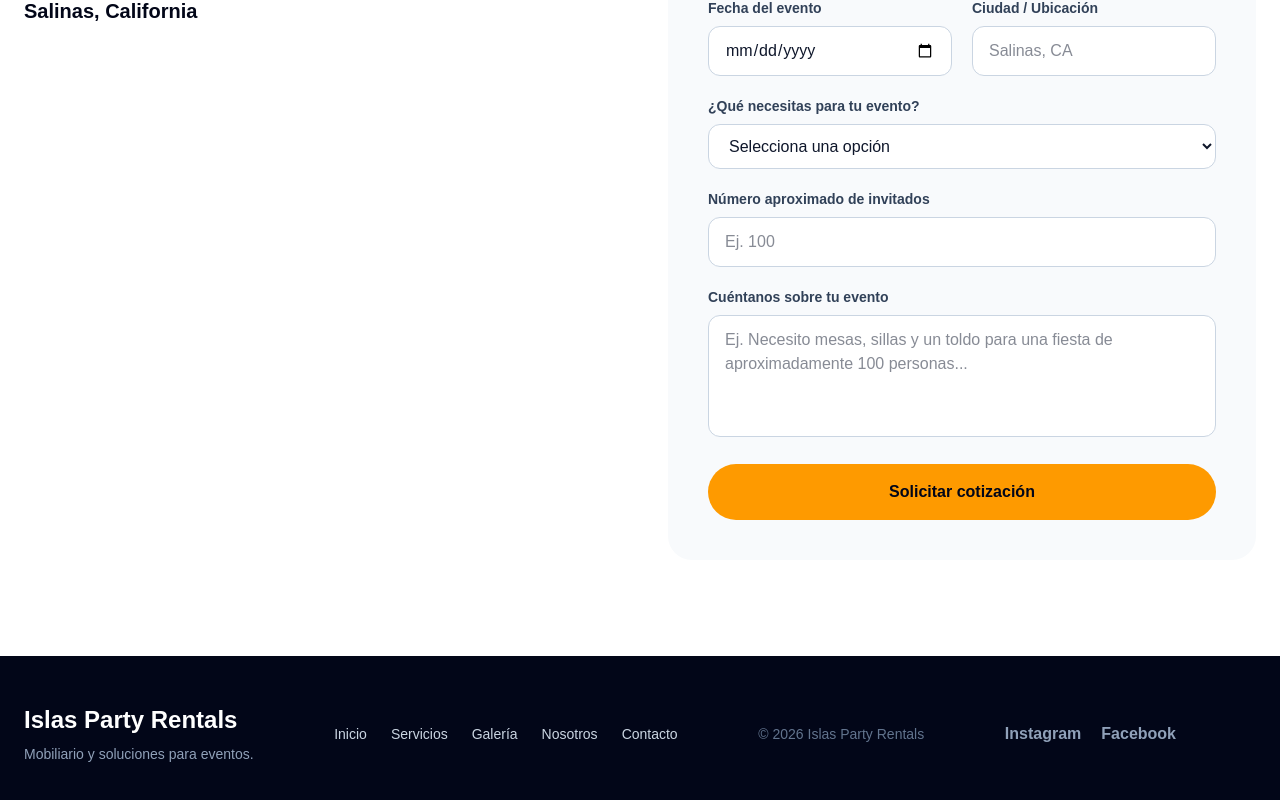
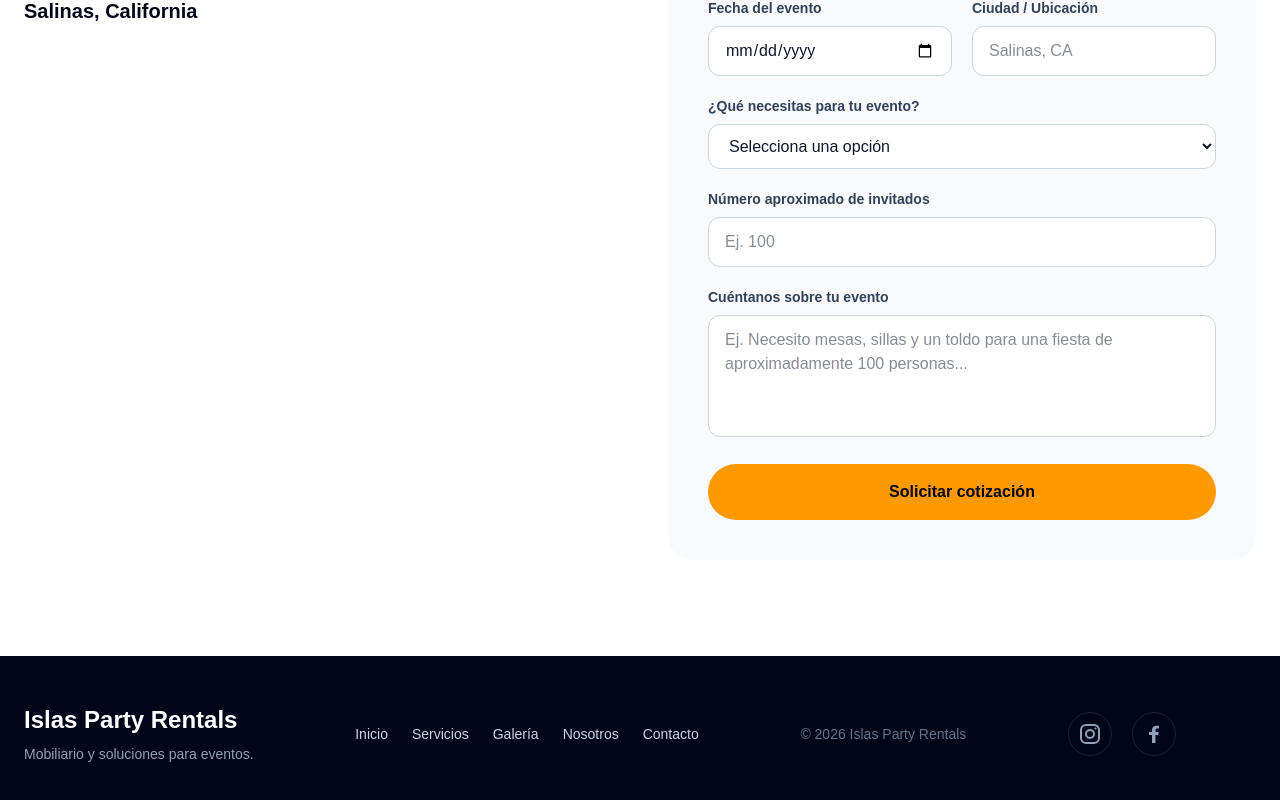
Before and after one commit to diegofdr89-gif/islas-party-rentals, a Next.js app: page / in a window 1280 px wide. Shown: the part 8752-9552 px from the top of the page. Built offline with nearby package versions, Linux system fonts and the light colour scheme.

Commit message:
Agregar iconos de redes sociales al footer

```diff
--- a/app/page.tsx
+++ b/app/page.tsx
@@ -780,18 +780,38 @@ export default function Home() {
   href="https://www.instagram.com/islas_party_rentals_831?igsi=MXN5MWg5ZjNmcWo4Yg=="
   target="_blank"
   rel="noopener noreferrer"
-    className="font-semibold text-slate-400 transition hover:text-amber-400"
+  aria-label="Instagram de Islas Party Rentals"
+  className="flex h-11 w-11 items-center justify-center rounded-full border border-white/10 text-slate-400 transition hover:border-amber-400 hover:text-amber-400"
 >
-    Instagram
+  <svg
+    viewBox="0 0 24 24"
+    className="h-6 w-6"
+    fill="none"
+    stroke="currentColor"
+    strokeWidth="2"
+    aria-hidden="true"
+  >
+    <rect x="3" y="3" width="18" height="18" rx="5" />
+    <circle cx="12" cy="12" r="4" />
+    <circle cx="17.5" cy="6.5" r="1" fill="currentColor" stroke="none" />
+  </svg>
 </a>
 
   <a
   href="https://www.facebook.com/profile.php?id=100076482309292&mibextid=wwXIfr"
   target="_blank"
   rel="noopener noreferrer"
-    className="font-semibold text-slate-400 transition hover:text-amber-400"
+  aria-label="Facebook de Islas Party Rentals"
+  className="flex h-11 w-11 items-center justify-center rounded-full border border-white/10 text-slate-400 transition hover:border-amber-400 hover:text-amber-400"
 >
-    Facebook
+  <svg
+    viewBox="0 0 24 24"
+    className="h-6 w-6"
+    fill="currentColor"
+    aria-hidden="true"
+  >
+    <path d="M13.5 21v-8h2.8l.4-3h-3.2V8.1c0-.9.3-1.6 1.7-1.6H17V3.8c-.3 0-1.4-.1-2.6-.1-2.6 0-4.4 1.6-4.4 4.5V10H7v3h3v8h3.5Z" />
+  </svg>
 </a>
 </div>
   </div>
```
Lines whose indentation alone changed are shown as unchanged.
